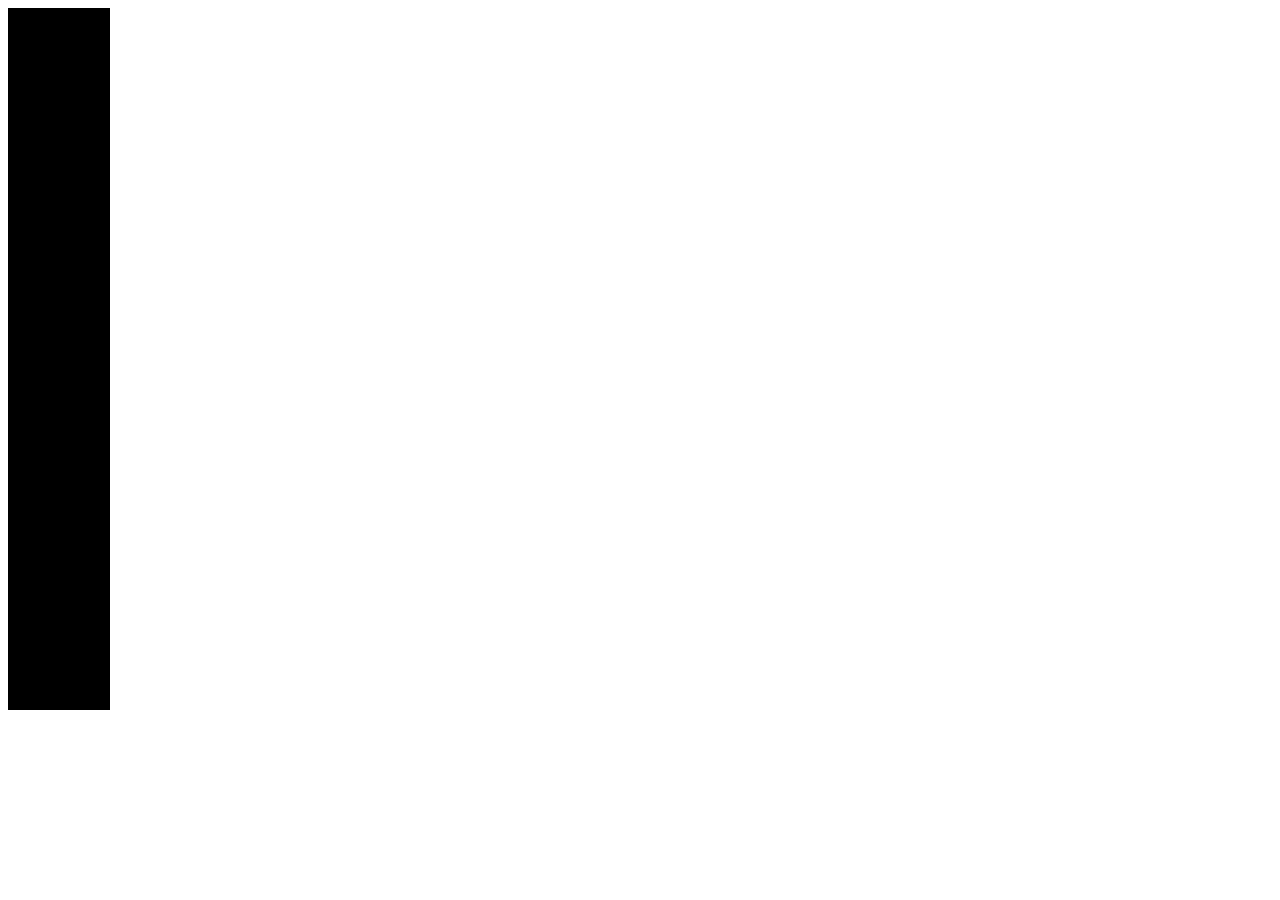
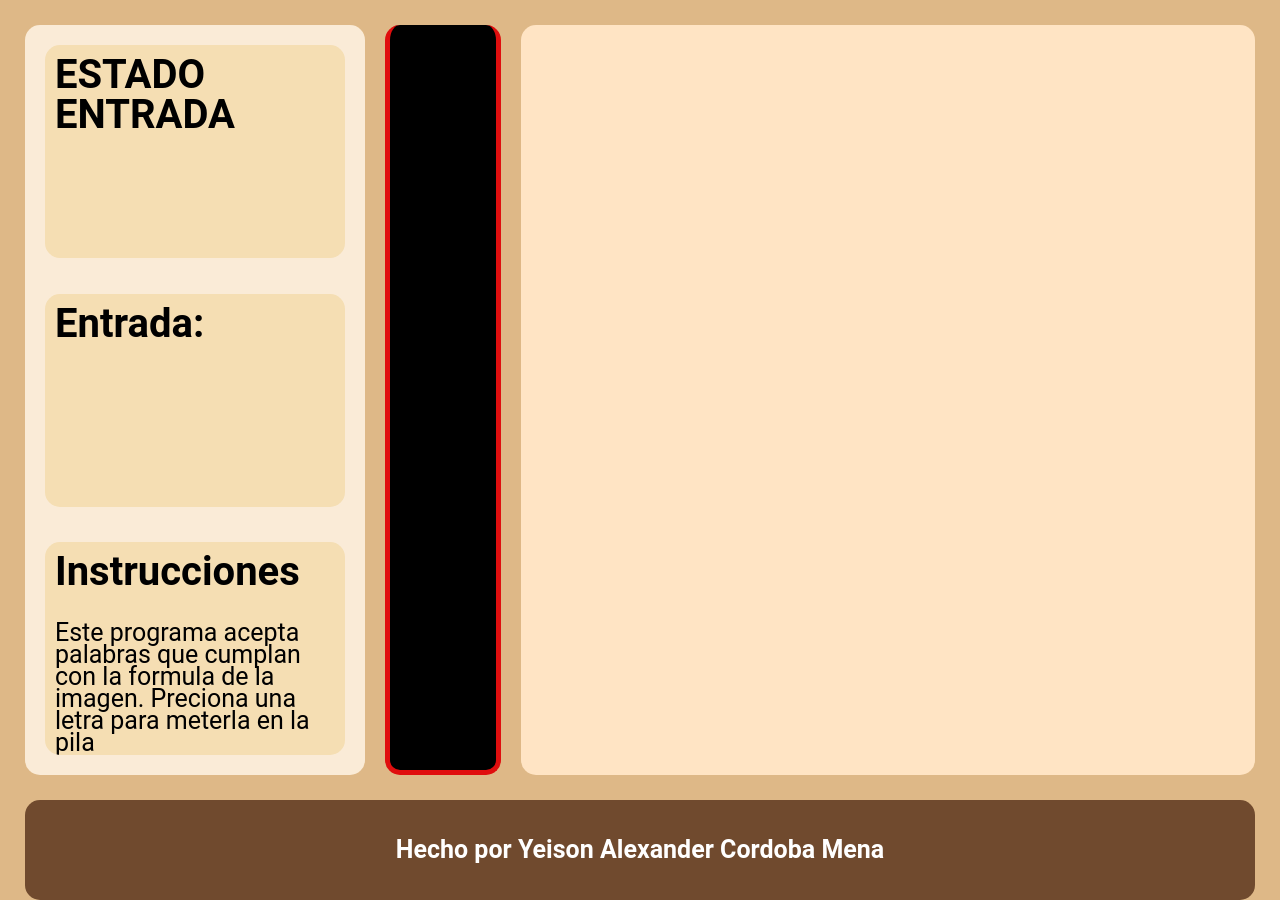
Before and after one commit to YeisonCordoba07/L5-AutomataDePila, a plain HTML site: page index.html in a window 1280 px wide. Before the commit the page ends 800 px from the top, so only its background shows below. Drawn offline with Linux system fonts and the light colour scheme.

Commit message:
agregar estilos css para personalizar la apariencia

```diff
--- a/estilos.css
+++ b/estilos.css
@@ -1,4 +1,96 @@
+*{
+    box-sizing: border-box;
+    padding: 0;
+    margin: 0;
+    font-family: Roboto, Cartero, 'Helvetiva Neue', Helvetica, Arial, 'Sans Serif';
+    font-weight: 400;
+    line-height: 22px;
+    border-radius: 15px;
+}
+
+body{
+    display: flex;
+    flex-direction: column;
+    justify-content: center;
+    align-items: center;
+    background-color: burlywood;
+}
 #canvas {
-    border: 1px solid black;
+    border: 5px solid rgb(224, 14, 14);
+    border-top: none;
     background-color: black;
 }
+
+main{
+    display: flex;
+    gap: 20px;
+    margin: auto;
+    padding: 25px;
+    width: 100%;
+    height: 800px;
+}
+
+.contenedor-textos{
+    display: flex;
+    flex-direction: column;
+    justify-content: space-between;
+    background-color: antiquewhite;
+    width: 40%;
+    padding: 20px;
+}
+
+h2{
+    font-size: 40px;
+    font-weight: bolder;
+    line-height: 1;
+}
+
+p{
+    font-size: 25px;
+}
+
+
+.contenedor-entrada, .contenedor-estado, .contenedor-instrucciones{
+    display: flex;
+    flex-direction: column;
+    gap: 30px;
+    background-color: wheat;
+    height: 30%;
+    overflow: hidden;
+    padding: 10px;
+}
+
+#p-entrada{
+    font-size: 35px;
+
+    word-break: break-all;
+    line-height: 1;
+}
+
+.contenedor-imagen{
+    height: 100%;
+    width: 90%;
+    background-color: bisque;
+}
+
+footer{
+    width: 100%;
+    height: fit-content;
+    padding: 0px 25px;
+}
+
+.contenedor-footer{
+    height: 100px;
+    width: 100%;
+    background-color: rgb(112, 74, 46);
+    margin: auto;
+    padding: 10px;
+    display: flex;
+    justify-content: center;
+    align-items: center;
+
+}
+.contenedor-footer p{
+    color: white;
+    font-weight: bolder;
+}
--- a/index.html
+++ b/index.html
@@ -4,7 +4,47 @@
     <link rel="stylesheet" href="estilos.css">
 </head>
 <body>
-    <canvas id="canvas" width="100" height="700"></canvas>
+    <main>
+
+
+        <div class="contenedor-textos">
+
+            <div class="contenedor-estado">
+                <h2>ESTADO ENTRADA</h2>
+                <p id="p-estado"></p>
+            </div>
+
+            <div class="contenedor-entrada">
+
+                <h2>Entrada:</h2>
+                <p id="p-entrada"></p>
+
+            </div>
+
+            <div class="contenedor-instrucciones">
+
+                <h2>Instrucciones</h2>
+                <p>Este programa acepta palabras que cumplan con la formula de la imagen. Preciona una letra para meterla en la pila</p>
+
+            </div>
+
+        </div>
+
+
+        <canvas id="canvas" width="100" height="700"></canvas>
+
+        <div class="contenedor-imagen">
+            <img id="imagen-formula" src="" alt="">
+            <img id="imagen-cuadros" src="" alt="">
+        </div>
+
+    </main>
+<footer>
+    <div class="contenedor-footer">
+
+<p>Hecho por Yeison Alexander Cordoba Mena</p>
+    </div>
+</footer>
     <script src="script.js"></script>
 </body>
 </html>
--- a/script.js
+++ b/script.js
@@ -11,6 +11,9 @@ var contador = 0;
 const posicionXInicial = 25;
 const posicionYInicial = 10;
 
+
+var pEntrada = document.getElementById("p-entrada");
+var pEstado = document.getElementById("p-estado");
 
 //Agrega un cuadro al vector de cuadros
 function agregarCuadro(colorC, letraC, espaciadoC, posicionC){
@@ -29,27 +32,36 @@ function agregarCuadro(colorC, letraC, espaciadoC, posicionC){
     espaciado = espaciado - cuadroSize;
 }
 
+function actualizaEntrada (entrada){
+    let anterior = pEntrada.textContent;
+    pEntrada.textContent = anterior + entrada;
+}
+
 // Agregar un evento para detectar las teclas presionadas
 window.addEventListener('keydown', function (event) {
 
     if(event.key === "a"){
 
         agregarCuadro("rgb(181,230,29)", "a", espaciado - cuadroSize, contador);
+        actualizaEntrada("a");
 
     }else if(event.key === "b"){
 
         agregarCuadro("rgb(34,177,76)", "b", espaciado - cuadroSize, contador);
         n = n + 1;
+        actualizaEntrada("b");
 
     }else if(event.key === "c"){
 
         agregarCuadro("red", "c", espaciado - cuadroSize, contador);
         espaciado = espaciado + cuadroSize*2;
+        actualizaEntrada("c");
 
     }else if(event.key === "d"){
 
         agregarCuadro("orange", "d", espaciado - cuadroSize, contador);
         espaciado = espaciado + cuadroSize*2;
+        actualizaEntrada("d");
     }
 
 });
```
